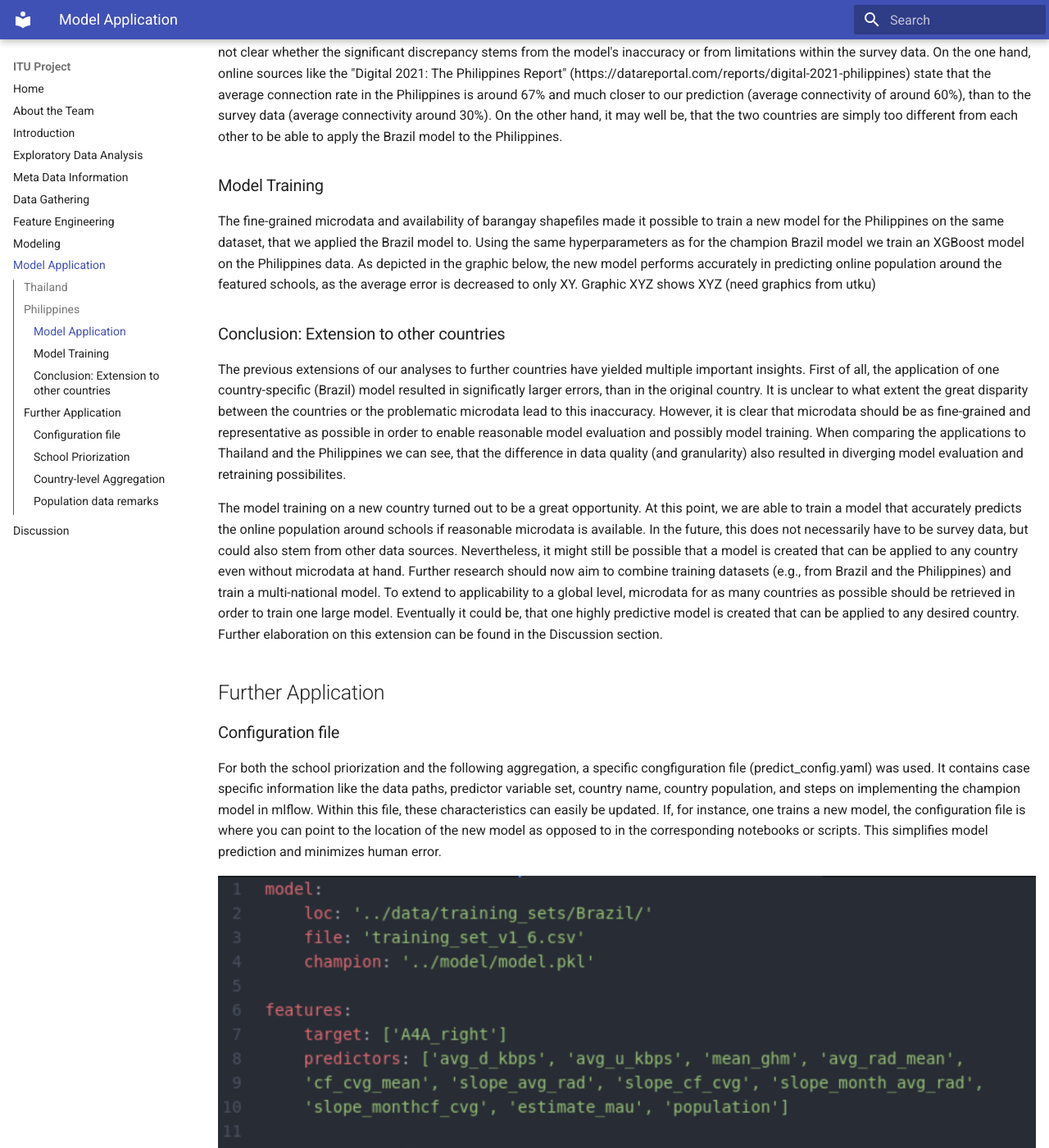
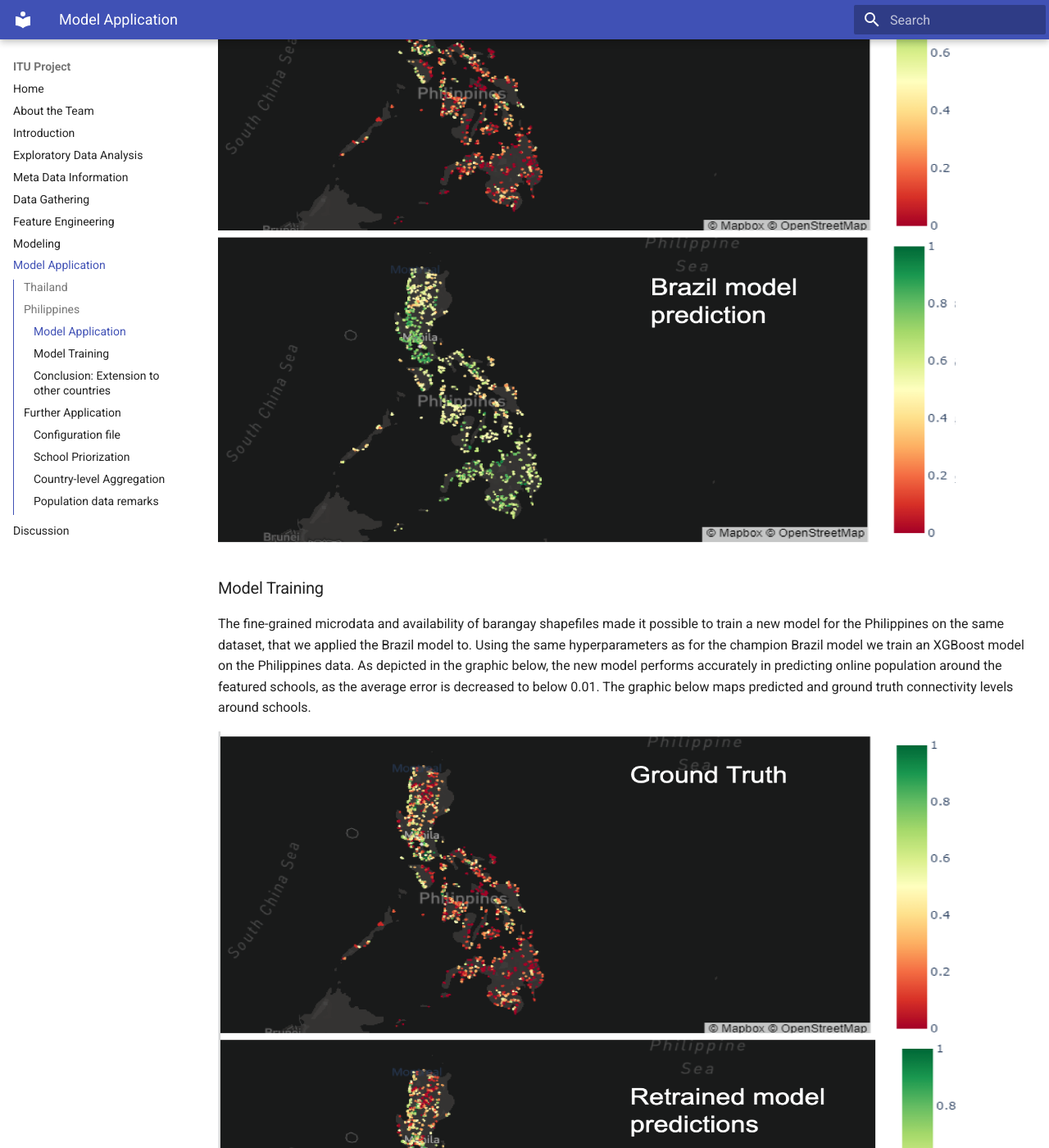
Before and after one commit to DSSGxUK/itu, an MkDocs documentation site: the page built from documentation/docs/modapp.md, in a window 1280 px wide and 1400 px high, scrolled down 4413 px. Shown: the whole window at 82% size. Built offline with MkDocs 1.6.1 and Material for MkDocs 9.7.7, drawn with Linux system fonts in a browser that asks for light colours.

Commit message:
philippines graphics + updates

```diff
--- a/documentation/docs/modapp.md
+++ b/documentation/docs/modapp.md
@@ -15,7 +15,8 @@ Steps in our model application to new data. Please click here for a complete pre
 2. Using the predict_config, we load the Thailand data with the school points and the same predictors used by the original model.
 
 1. We then load the model from the provided model folder. The following code reloads the model and utilizes it to predict the connectivity on the Thailand dataset:
-![picklefile](Images/thailand_pickle_model.PNG)
+
+![picklefile](Images/thailand_pickle_model.PNG){: style="height:350x;width:600px"}
 
 3. After that, we examine the predictions on a map:
 Here are the maps that show the schools' predictions of relative online population from 0-1 in Thailand. Schools provided by OpenStreetMaps in this case.
@@ -31,8 +32,8 @@ In order to compare our predictions to the ground truth, we aggregated the schoo
 
 The following graphics compare predicted and survey data province level connectivity shares on a country map and in a distribution histogram:
 
-![Thailand_Province](Images/Thailand_province.PNG)
-![Thailand_Province](Images/Thailand_distributions.PNG)
+![Thailand_Province](Images/Thailand_province.PNG){: style="height:800px;width:1200px"}
+![Thailand_Province](Images/Thailand_distributions.PNG){: style="height:300px;width:600px"}
 
 By visual inspection, we can see that the model predictions on a province level diverge greatly from the existing ground truth. While the predictions are roughly normally distributed across the provinces with a small range of predictions, the range of ground truth connectivity shares appear to be much broader. Therefore, we are uncertain about the ability for our Brazil model to accurately predict school areas' internet connectivity in Thailand. Nevertheless, it seems unreasonable that more than half of Thai provinces have a 100% connectivity rate which raises the uncertainty, whether the large average error of 0.35 was caused by the model or the ground truth data.
 
@@ -44,9 +45,13 @@ In a next step we applied the model trained on Brazilian data to the Philippines
 
 The following graphic shows the predictions for connectivity around schools in the Philippines when applying the model trained on Brazil. When evaluating the prediction we can clearly see, that they largely diverge from the ground truth microdata. Nevertheless, at this point it is not clear whether the significant discrepancy stems from the model's inaccuracy or from limitations within the survey data. On the one hand,  online sources like the "Digital 2021: The Philippines Report" (https://datareportal.com/reports/digital-2021-philippines) state that the average connection rate in the Philippines is around 67% and much closer to our prediction (average connectivity of around 60%), than to the survey data (average connectivity around 30%). On the other hand, it may well be, that the two countries are simply too different from each other to be able to apply the Brazil model to the Philippines.
 
+![Thailand_Province](Images/phl_gt_bramodel.PNG){: style="height:750px;width:900px"}
+
 ### Model Training
 
-The fine-grained microdata and availability of barangay shapefiles made it possible to train a new model for the Philippines on the same dataset, that we applied the Brazil model to. Using the same hyperparameters as for the champion Brazil model we train an XGBoost model on the Philippines data. As depicted in the graphic below, the new model performs accurately in predicting online population around the featured schools, as the average error is decreased to only XY. Graphic XYZ shows XYZ (need graphics from utku)
+The fine-grained microdata and availability of barangay shapefiles made it possible to train a new model for the Philippines on the same dataset, that we applied the Brazil model to. Using the same hyperparameters as for the champion Brazil model we train an XGBoost model on the Philippines data. As depicted in the graphic below, the new model performs accurately in predicting online population around the featured schools, as the average error is decreased to below 0.01. The graphic below maps predicted and ground truth connectivity levels around schools.
+
+![Thailand_Province](Images/phl_gt_phlmodel.PNG){: style="height:750px;width:900px"}
 
 ### Conclusion: Extension to other countries
 
@@ -62,7 +67,7 @@ Nevertheless, it might still be possible that a model is created that can be app
 
 For both the school priorization and the following aggregation, a specific congfiguration file (predict_config.yaml) was used. It contains case specific information like the data paths, predictor variable set, country name, country population, and steps on implementing the champion model in mlflow. Within this file, these characteristics can easily be updated. If, for instance, one trains a new model, the configuration file is where you can point to the location of the new model as opposed to in the corresponding notebooks or scripts. This simplifies model prediction and minimizes human error.
 
-![predict_conf](Images/predict_conf.PNG)
+![predict_conf](Images/predict_conf.PNG){: style="height:300px;width:600px"}
 
 
 ### School Priorization
@@ -87,7 +92,7 @@ The third subsetting step was to exclude the 10th population number decile of th
 
 For each of the priorization lists, we've create a choropleth map of schools and offline population.
 
-![brazil_offlinepop](Images/brazil_absolute_offpop.PNG)
+![brazil_offlinepop](Images/brazil_absolute_offpop.PNG){: style="height:800px;width:800px"}
 
 
 ### Country-level Aggregation
@@ -99,7 +104,7 @@ If the required data is available, the aggregation can of course also be done to
 
 The following table contains the Brazilian relative and absolute online population according to the aggregated prediction, aggregated ground truth and a third online source. The prediction comes close to the other two values, however it slightly overestimates the Brazil online population.
 
-![Brazil_Agg](Images/aggregated_table.PNG)
+![Brazil_Agg](Images/aggregated_table.PNG){: style="height:250px;width:800px"}
 
 ### Population data remarks
 Generally, some remarks regarding the absolute population data should be considered by users. For the priorization and the country level aggregation, the absolute number has to be treated cautiously due to school area overlap. In this example priorization list, we see that the first 6 schools have the same ground truth connectivity level ("offline_g").
```
Also changed, not shown: documentation/docs/model.md (+7 -7 lines), documentation/docs/Images/phl_gt_bramodel.PNG (added), documentation/docs/Images/phl_gt_phlmodel.PNG (added), documentation/docs/Images/predict_conf.PNG, 1 other file.
